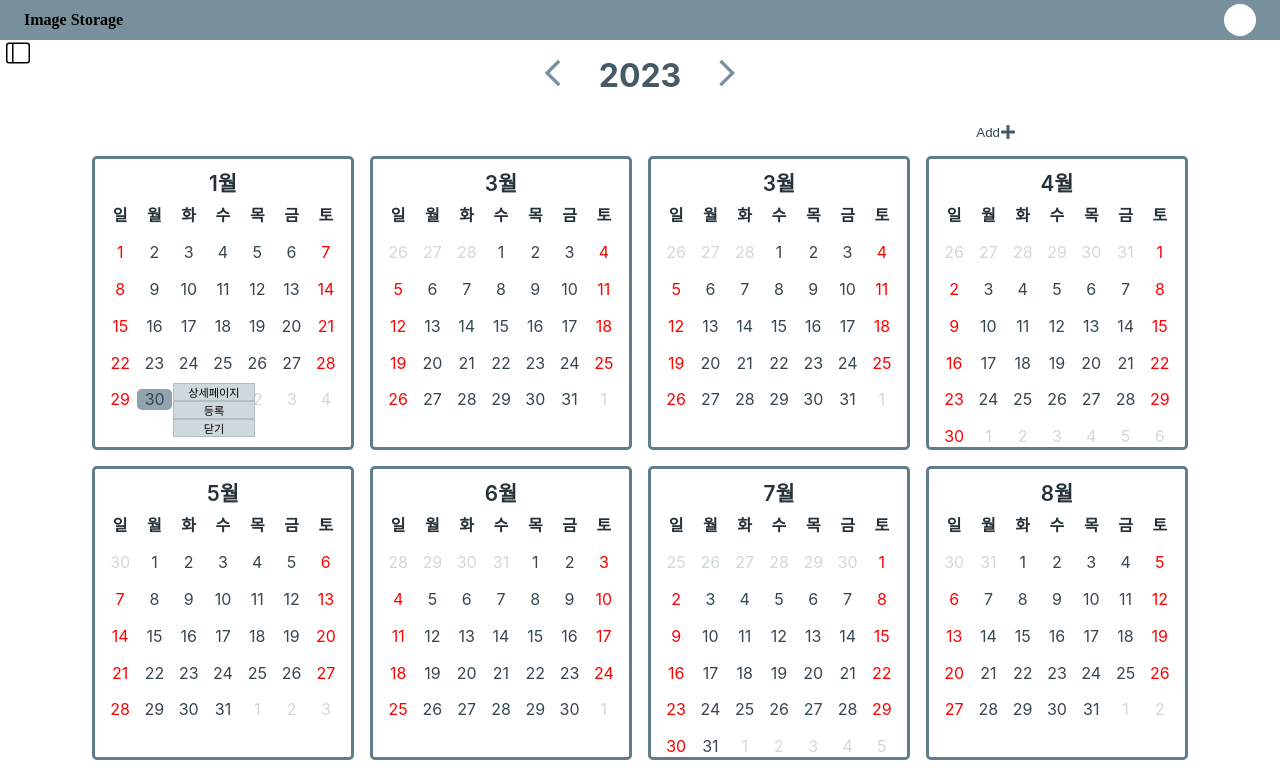
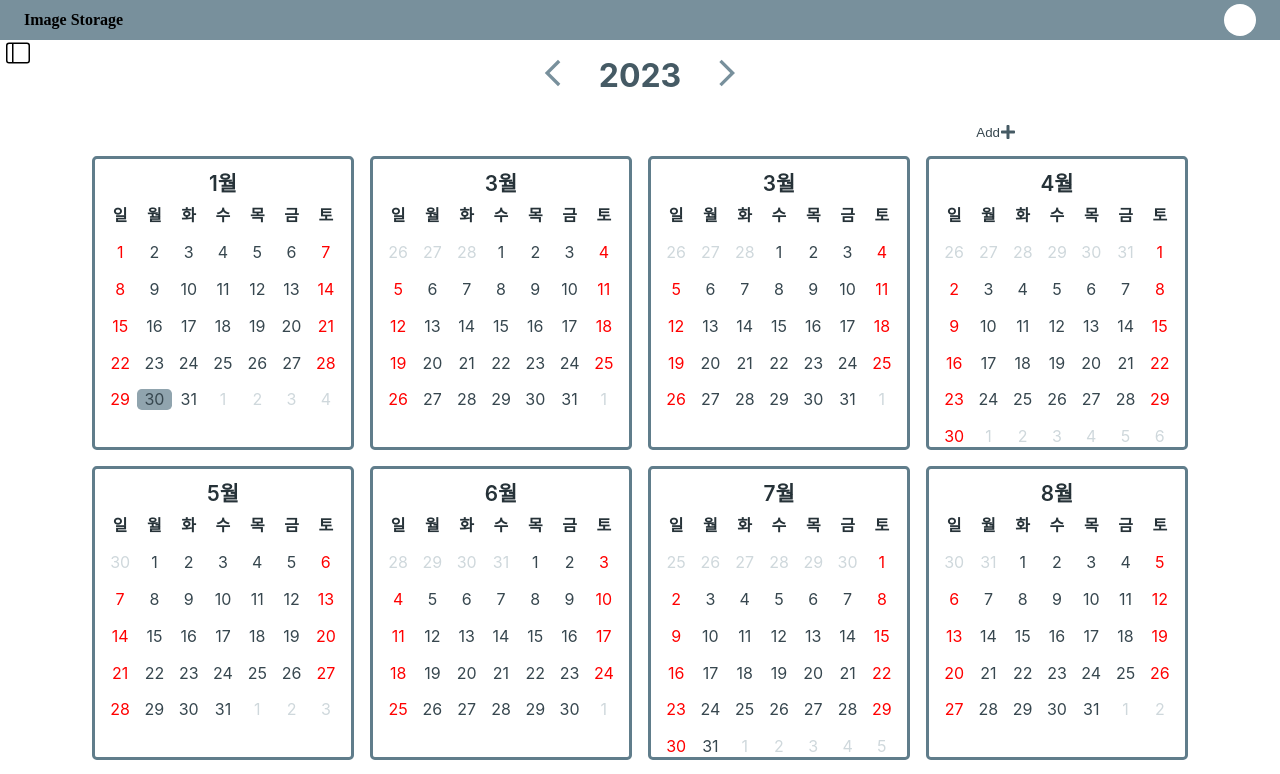
Before and after one commit to dohun2/image-storage, a React (Create React App) app in the folder front/: page / in a window 1280 px wide. Shown: the top 774 px of the page. Built offline with nearby package versions, Linux system fonts and the light colour scheme.

Commit message:
Feat: 초기에 Modal 보이지 않도록 수정

```diff
--- a/front/src/components/Calendar.js
+++ b/front/src/components/Calendar.js
@@ -3,12 +3,13 @@ import styled from 'styled-components';
 import { format, startOfMonth, endOfMonth, startOfWeek, endOfWeek, addDays, isSameMonth, isSameDay } from 'date-fns';
 import Color from '../utils/color';
 import { useRecoilState } from 'recoil';
-import { selectedDayState } from '../recoil/atoms';
+import { selectedDayState, showCalendarModalState } from '../recoil/atoms';
 
 import CalendarModal from './CalendarModal';
 
 const Calendar = ({ curMonth }) => {
   const [selectedDay, setSelectedDay] = useRecoilState(selectedDayState);
+  const [showCalendarModal, setShowCalendarModal] = useRecoilState(showCalendarModalState);
   const week = ['일', '월', '화', '수', '목', '금', '토'];
 
   const days = useCallback(() => {
@@ -38,8 +39,9 @@ const Calendar = ({ curMonth }) => {
     (e) => {
       const data = e.target.getAttribute('data');
       setSelectedDay(new Date(data));
+      setShowCalendarModal((e) => !e);
     },
-    [setSelectedDay],
+    [setSelectedDay, setShowCalendarModal],
   );
 
   return (
@@ -62,7 +64,7 @@ const Calendar = ({ curMonth }) => {
                 data={day}
               >
                 {d}
-                {isSameDay(day, selectedDay) && <CalendarModal />}
+                {isSameDay(day, selectedDay) && showCalendarModal && <CalendarModal />}
               </Day>
             ))}
           </OneWeek>
--- a/front/src/components/CalendarModal.js
+++ b/front/src/components/CalendarModal.js
@@ -19,7 +19,6 @@ const CalendarModal = () => {
     <ModalBox>
       <ModalItem>상세페이지</ModalItem>
       <ModalItem onClick={toggleAddImageModal}>등록</ModalItem>
-      <ModalItem>닫기</ModalItem>
     </ModalBox>
   );
 };
--- a/front/src/recoil/atoms.js
+++ b/front/src/recoil/atoms.js
@@ -14,3 +14,8 @@ export const showAddImageModalState = atom({
   key: 'showAddImageModal',
   default: false,
 });
+
+export const showCalendarModalState = atom({
+  key: 'showCalendarModal',
+  default: false,
+});
```
